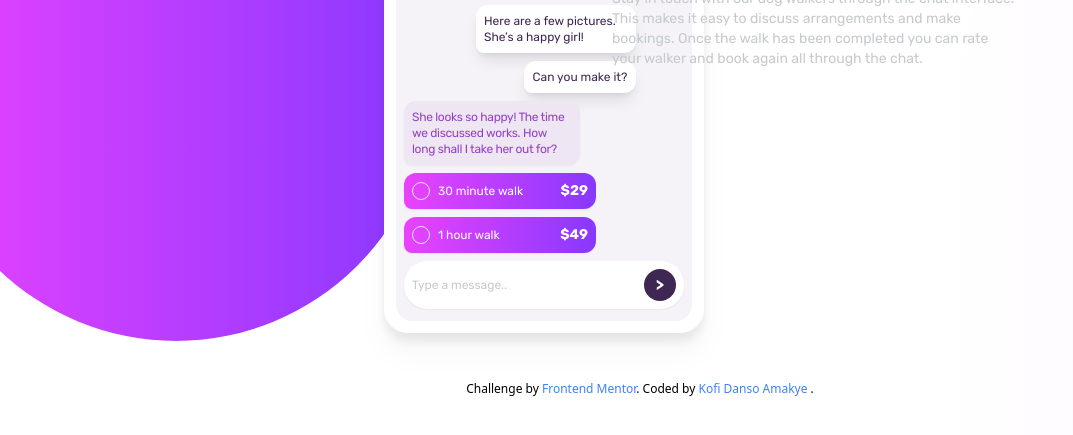
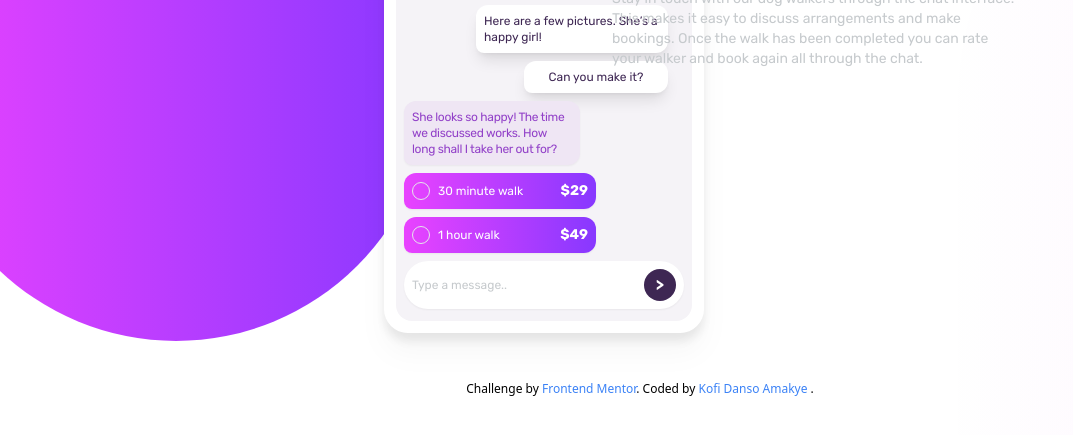
Before and after one commit to Kofiastro/Chat-app-CSS-illustration, a website: page index.html in a window 1280 px wide. Shown: the part 363-798 px from the top of the page, without its empty margins (0-1073 px from the left). Drawn offline with Linux system fonts and the light colour scheme.

Commit message:
fixed chat app

```diff
--- a/index.html
+++ b/index.html
@@ -69,22 +69,22 @@
               </div>
               <!--DogPictures-->
               <div
-                class="p-2 flex items-center space-x-2  mx-20 rounded-r-xl rounded-bl-lg rounded-tl-xl  opacity-100  ">
+                class="p-2 flex items-center space-x-2  mx-20 rounded-r-xl rounded-bl-lg rounded-tl-xl  opacity-100   ">
                 <img src="./images/dog-image-1.jpg" class="w-11 h-11 rounded-lg" alt="dogimages">
                 <img src="./images/dog-image-2.jpg" class="w-11 h-11 rounded-lg" alt="dogimages">
                 <img src="./images/dog-image-3.jpg" class="w-11 h-11 rounded-lg" alt="dogimages">
                 <!--RightChatBubbles-->
               </div>
-              <div class=" p-2  bg-white shadow-lg rounded-r-xl rounded-bl-lg rounded-tl-xl  mx-20 w-40 opacity-100">
+              <div class=" p-2  bg-white shadow-lg rounded-r-xl rounded-bl-lg rounded-tl-xl  mx-20 w-40 opacity-100 md:w-48">
                 <p
                   class="antialiased text-xs text-left text-tracking-tighter font-light text-VeryDarkDesaturatedViolet">
                   Here are a
                   few
                   pictures. She’s a happy girl!</p>
               </div>
-              <div class=" p-2  bg-white rounded-r-xl shadow-lg rounded-bl-lg rounded-tl-xl  w-28  mx-32 opacity-100">
+              <div class=" p-2  bg-white rounded-r-xl shadow-lg rounded-bl-lg rounded-tl-xl  w-28  mx-32 opacity-100 md:w-36">
                 <p
-                  class=" antialiased text-xs text-tracking-tighter text-center font-light text-VeryDarkDesaturatedViolet">
+                  class=" antialiased text-xs text-tracking-tighter text-center font-light text-VeryDarkDesaturatedViolet ">
                   Can you make it?</p>
               </div>
               <!--leftChatBubbles-->
```
Also changed, not shown: css/style.css.
